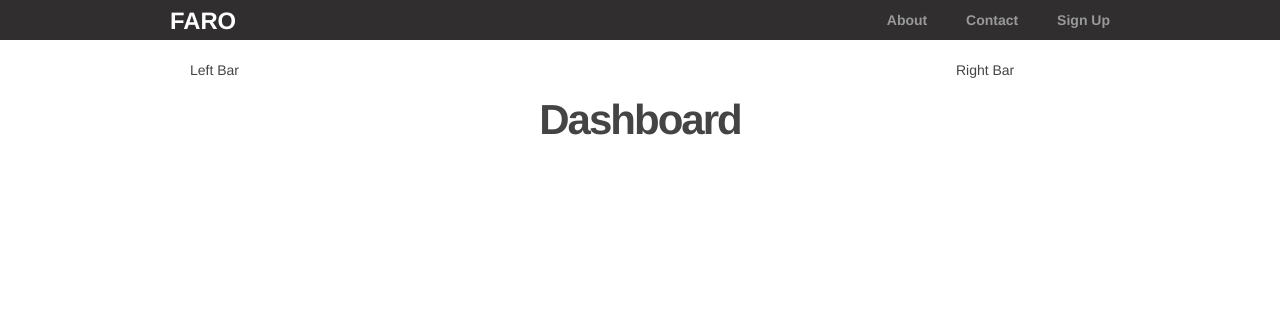
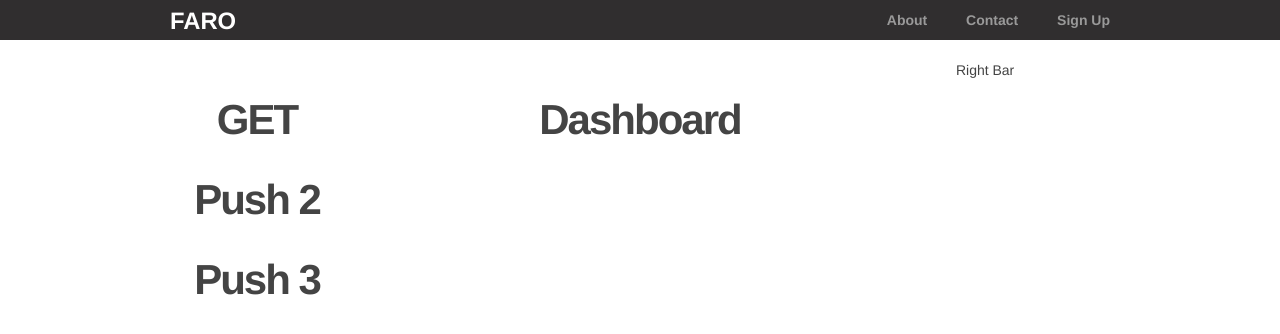
Before and after one commit to Wakemakin/faro-webclient, a Flask app: template faro/templates/dash.html in a window 1280 px wide. Shown: the top 334 px of the page. Run offline with Flask 2, Linux system fonts and the light colour scheme; the template is opened without the code that fills it, so the values that code supplies are empty; parts of the project's set-up code (start-up, migrations or seed data) failed here and were passed over.

Commit message:
Added test code to wrapper.

```diff
--- a/faro/static/js/faro-api.wrapper.js
+++ b/faro/static/js/faro-api.wrapper.js
@@ -0,0 +1,20 @@
+$(document).ready(function() {
+
+	$(".GET").click(function(event) {
+		var url = "http://www.jibely.com:5001/api/users";
+		$.getJSON(url + "?callback=?", function(users){
+			console.log(users.total);
+		});
+	});
+
+	$(".push2").click(function(event) {
+		alert("Push 2");
+		console.log("Push 2");
+	});
+
+	$(".push3").click(function(event) {
+		alert("Push 3");
+		console.log("Push 3");
+	});
+
+});
--- a/faro/templates/dash.html
+++ b/faro/templates/dash.html
@@ -4,7 +4,9 @@
 	<div class="row-fluid">
 		<div class="span2">
 			<!-- Left Sidebar Content -->
-			Left Bar
+		<h2 class="GET">GET</h2>
+		<h2 class="push2">Push 2</h2>
+		<h2 class="push3">Push 3</h2>
 		</div>
 		<div class="span8">
 			<!-- Body Content -->
--- a/faro/templates/profile.html
+++ b/faro/templates/profile.html
@@ -5,5 +5,4 @@
 		<h3>This is {{ user.firstname }} {{ user.lastname }}'s profile page<h3>
 		<h3>Email: {{ session['email'] }}<h3>
 	</div>
-	<h2>Push</h2>
 {% endblock %}
```
Also changed, not shown: 2 other files.
